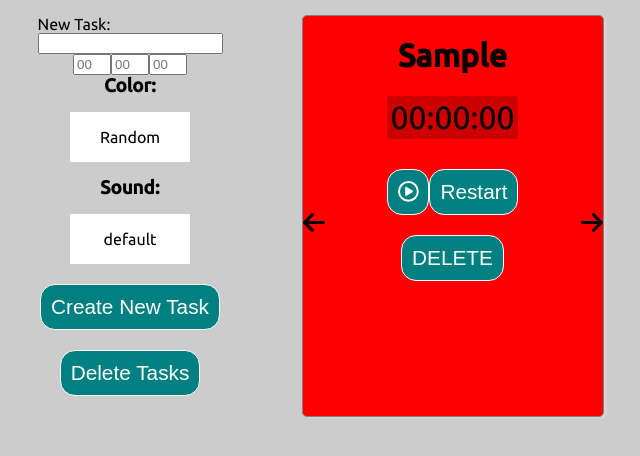
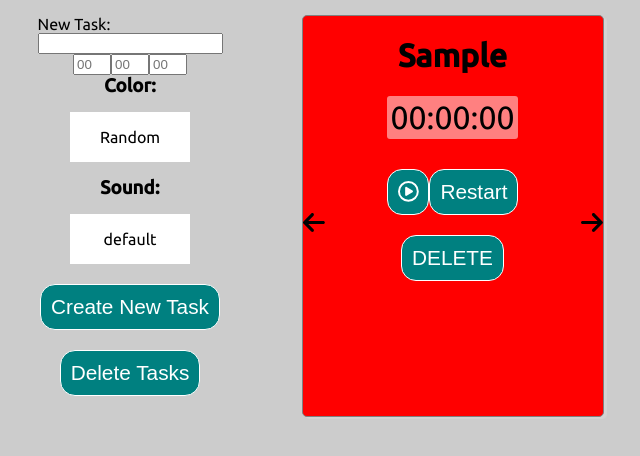
Before and after one commit to TheCodingComposer/TaskFlow, a React (Create React App) app: page / in a window 1280 px wide. Both pictures are taken after typing "Sample", "Sample", "Sample", "Sample" into the empty fields and a click on the button "Create New Task". Shown: the top 456 px of the page, without its empty margins (20-660 px from the left). Built offline with nearby package versions, Linux system fonts and the light colour scheme.

Commit message:
change time background to white opacity

```diff
--- a/src/App.css
+++ b/src/App.css
@@ -95,7 +95,7 @@ ul {
 
 .task-time-wrapper {
     padding: 3px;
-    background-color: rgba(0,0,0,0.2);
+    background-color: rgba(255, 255, 255, 0.5);
     border-radius: 3px;
 }
 
```
